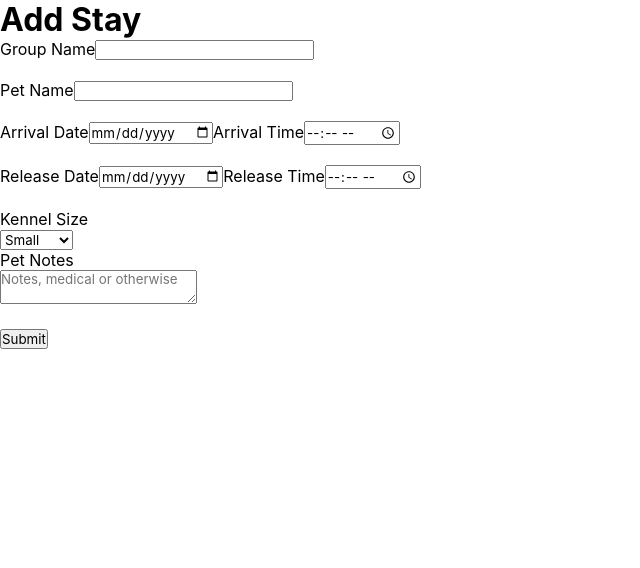
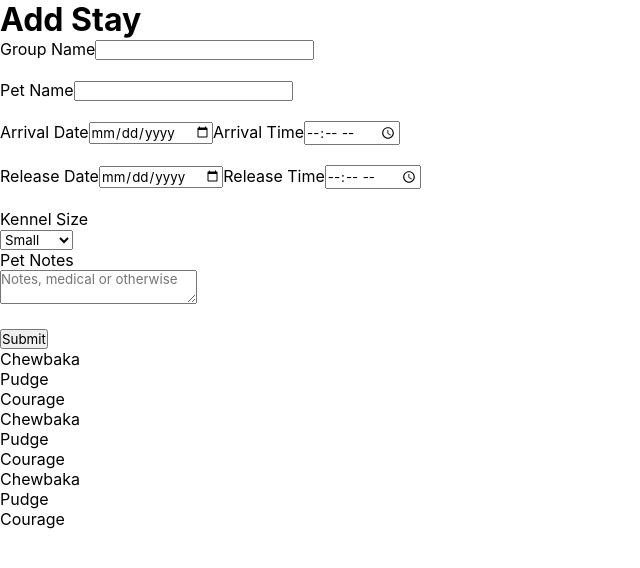
Before and after one commit to super-Colin/super-boarding, a React (Create React App) app: page / in a window 1280 px wide. Shown: the top 568 px of the page, without its empty margins (0-640 px from the left). Built offline with nearby package versions, Linux system fonts and the light colour scheme.

Commit message:
days overview basic mapping added

```diff
--- a/src/App.js
+++ b/src/App.js
@@ -1,15 +1,18 @@
 import {useState} from 'react';
 import AddStayForm from './components/AddStayForm';
+import DaysOverview from './components/DaysOverview/DaysOverview';
 
 // Mock Database
 import settings from './mockDbSettings.json';
 import stays from './mockDbStays.json';
+import reservations from './mockDbReservations.json'
 
 function App() {
-console.log('settings:', settings);
-console.log('stay', stays);
+// console.log('settings:', settings);
+// console.log('stay', stays);
+console.log('reserves', reservations);
 
-  const [currentDateReservation, setCurrentDateReservation] = useState({});
+  const [dateReservations, setdateReservations] = useState(reservations);
 
   const [currentStayDetails, setCurrentStayDetails] = useState({
     "groupName":"",
@@ -36,7 +39,7 @@
   return (
     <div className="App">
       <AddStayForm passNewGroupStayUpScope={setCurrentStayDetails} />
-
+      <DaysOverview reservations={reservations} />
     </div>
   );
 
--- a/src/components/AddStayForm.js
+++ b/src/components/AddStayForm.js
@@ -85,7 +85,7 @@
         petsInStay.push(petDetails);
 
         const ouputJSON = {
-        "groupName": "basic",
+        "groupName": groupName,
         "pets": petsInStay
         }
 
--- /dev/null
+++ b/src/components/DaysOverview/DayOverview.js
@@ -0,0 +1,16 @@
+import KennelOverview from './KennelOverview';
+
+const DayOverview = ({reservationsForDay}) => {
+    console.log('day here', reservationsForDay);
+    return (
+        <div>
+            {
+                reservationsForDay.kennelReservations.map((reservation)=>{
+                    return <KennelOverview reservation={reservation} />
+                })
+            }
+        </div>
+    )
+}
+
+export default DayOverview
--- /dev/null
+++ b/src/components/DaysOverview/DaysOverview.js
@@ -0,0 +1,19 @@
+import DayOverview from './DayOverview';
+
+const DaysOverview = ({reservations}) => {
+    console.log('days here', reservations);
+
+
+    return (
+        <div>
+            {
+                reservations.map((reservationsForDay)=>{
+                    return <DayOverview key={reservationsForDay.date} reservationsForDay={reservationsForDay} />
+                })
+            }
+
+        </div>
+    )
+}
+
+export default DaysOverview
--- /dev/null
+++ b/src/components/DaysOverview/KennelOverview.js
@@ -0,0 +1,10 @@
+
+const KennelOverview = ({reservation}) => {
+    return (
+        <div>
+            {reservation["petName"]}
+        </div>
+    )
+}
+
+export default KennelOverview
--- a/src/mockDbReservations.json
+++ b/src/mockDbReservations.json
@@ -1,37 +1,50 @@
-[{
+[
+    {
         "date": "3/16/21",
         "smallAvailable": true,
         "mediumAvailable": true,
         "largeAvailable": true,
         "kennelReservations": [{
+                "kennelSize": "large",
                 "kennelId": 1,
-                "allDayStay": true,
-                "arrivalTime": "",
-                "releaseTime": "",
                 "groupName": "Smith",
                 "petName": "Chewbaka",
-                "kennelSize": "large",
-                "notes": "blah blah"
+                "notes": "blah blah",
+                "allDayStay": false,
+                "arrivingToday":true,
+                "releasingToday":false,
+                "arrivalTime": "00:53",
+                "releaseTime": "12:30",
+                "arrivalDate": "2021-03-16",
+                "releaseDate": "2021-04-19"
             },
             {
+                "kennelSize": "medium",
                 "kennelId": 2,
-                "allDayStay": true,
-                "arrivalTime": "",
-                "releaseTime": "",
+                "groupName": "Smith",
+                "petName": "Pudge",
+                "notes": "Also blah blah",
+                "allDayStay": false,
+                "arrivingToday":false,
+                "releasingToday":true,
+                "arrivalTime": "00:53",
+                "releaseTime": "12:30",
+                "arrivalDate": "2021-03-15",
+                "releaseDate": "2021-03-16"
+            },
+            {
+                "kennelSize": "small",
+                "kennelId": 1,
                 "groupName": "Smith",
                 "petName": "Courage",
-                "kennelSize": "small",
-                "notes": "blah b"
-            },
-            {
-                "kennelId": 3,
+                "notes": "blah",
                 "allDayStay": true,
-                "arrivalTime": "",
-                "releaseTime": "",
-                "groupName": "Smith",
-                "petName": "Pudge",
-                "kennelSize": "medium",
-                "notes": "blah blah"
+                "arrivingToday":false,
+                "releasingToday":false,
+                "arrivalTime": "00:53",
+                "releaseTime": "12:30",
+                "arrivalDate": "2021-03-15",
+                "releaseDate": "2021-03-16"
             }
         ]
     },
@@ -41,18 +54,46 @@
         "mediumAvailable": true,
         "largeAvailable": true,
         "kennelReservations": [{
+                "kennelSize": "large",
                 "kennelId": 1,
                 "groupName": "Smith",
                 "petName": "Chewbaka",
-                "kennelSize": "large",
-                "notes": "blah blah"
+                "notes": "blah blah",
+                "allDayStay": true,
+                "arrivingToday":false,
+                "releasingToday":false,
+                "arrivalTime": "00:53",
+                "releaseTime": "12:30",
+                "arrivalDate": "2021-03-16",
+                "releaseDate": "2021-04-19"
             },
             {
-                "kennelId": 3,
+                "kennelSize": "medium",
+                "kennelId": 2,
                 "groupName": "Smith",
                 "petName": "Pudge",
-                "kennelSize": "medium",
-                "notes": "blah blah"
+                "notes": "Also blah blah",
+                "allDayStay": false,
+                "arrivingToday":false,
+                "releasingToday":true,
+                "arrivalTime": "00:53",
+                "releaseTime": "12:30",
+                "arrivalDate": "2021-03-15",
+                "releaseDate": "2021-03-16"
+            },
+            {
+                "kennelSize": "small",
+                "kennelId": 1,
+                "groupName": "Smith",
+                "petName": "Courage",
+                "notes": "blah",
+                "allDayStay": true,
+                "arrivingToday":false,
+                "releasingToday":false,
+                "arrivalTime": "00:53",
+                "releaseTime": "12:30",
+                "arrivalDate": "2021-03-15",
+                "releaseDate": "2021-03-16"
             }
         ]
     },
@@ -62,18 +103,46 @@
         "mediumAvailable": true,
         "largeAvailable": true,
         "kennelReservations": [{
+                "kennelSize": "large",
                 "kennelId": 1,
                 "groupName": "Smith",
                 "petName": "Chewbaka",
-                "kennelSize": "large",
-                "notes": "blah blah"
+                "notes": "blah blah",
+                "allDayStay": false,
+                "arrivingToday":true,
+                "releasingToday":false,
+                "arrivalTime": "00:53",
+                "releaseTime": "12:30",
+                "arrivalDate": "2021-03-16",
+                "releaseDate": "2021-04-19"
             },
             {
+                "kennelSize": "medium",
                 "kennelId": 2,
                 "groupName": "Smith",
+                "petName": "Pudge",
+                "notes": "Also blah blah",
+                "allDayStay": false,
+                "arrivingToday":false,
+                "releasingToday":true,
+                "arrivalTime": "00:53",
+                "releaseTime": "12:30",
+                "arrivalDate": "2021-03-15",
+                "releaseDate": "2021-03-16"
+            },
+            {
+                "kennelSize": "small",
+                "kennelId": 1,
+                "groupName": "Smith",
                 "petName": "Courage",
-                "kennelSize": "small",
-                "notes": "blah b"
+                "notes": "blah",
+                "allDayStay": true,
+                "arrivingToday":false,
+                "releasingToday":false,
+                "arrivalTime": "00:53",
+                "releaseTime": "12:30",
+                "arrivalDate": "2021-03-15",
+                "releaseDate": "2021-03-16"
             }
         ]
     }
```
Also changed, not shown: src/staysToReservations.js (+29 -21 lines).
